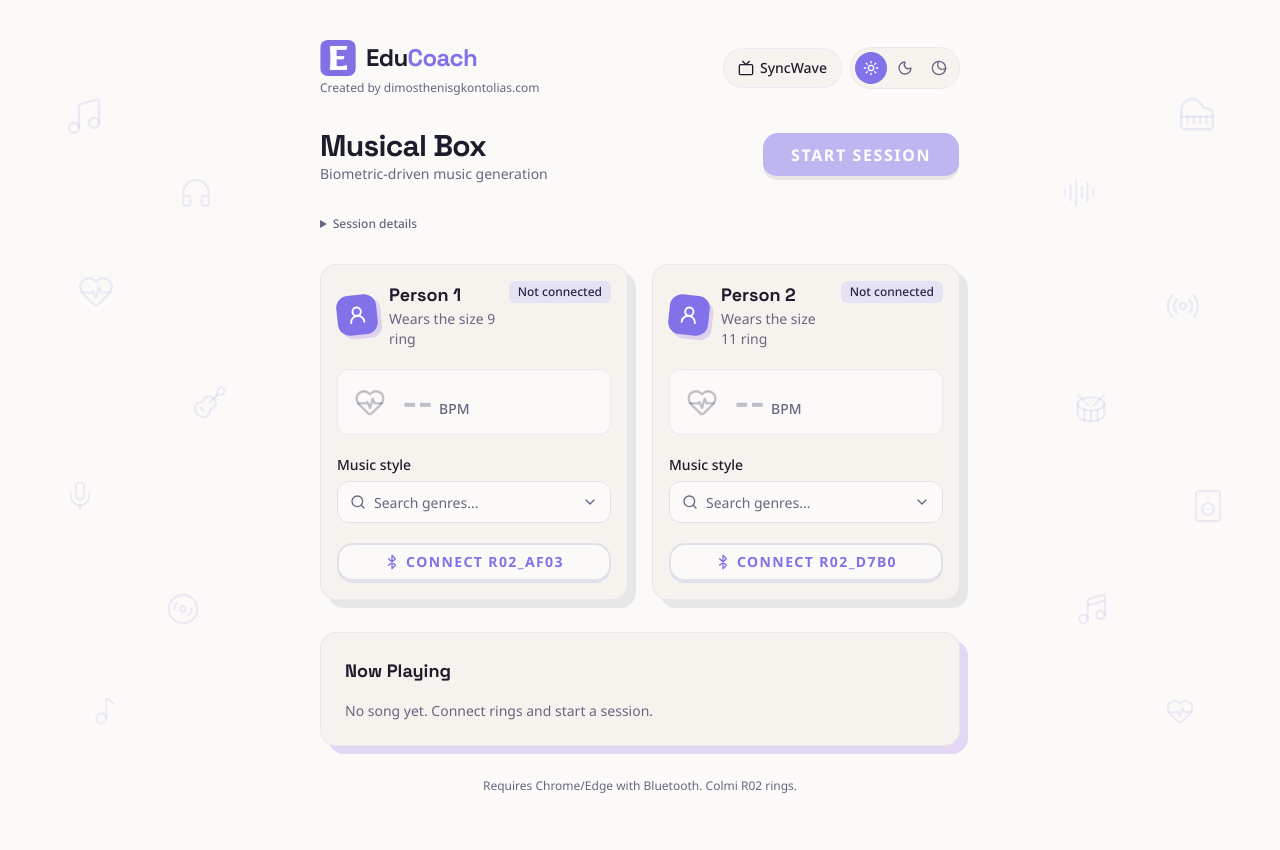
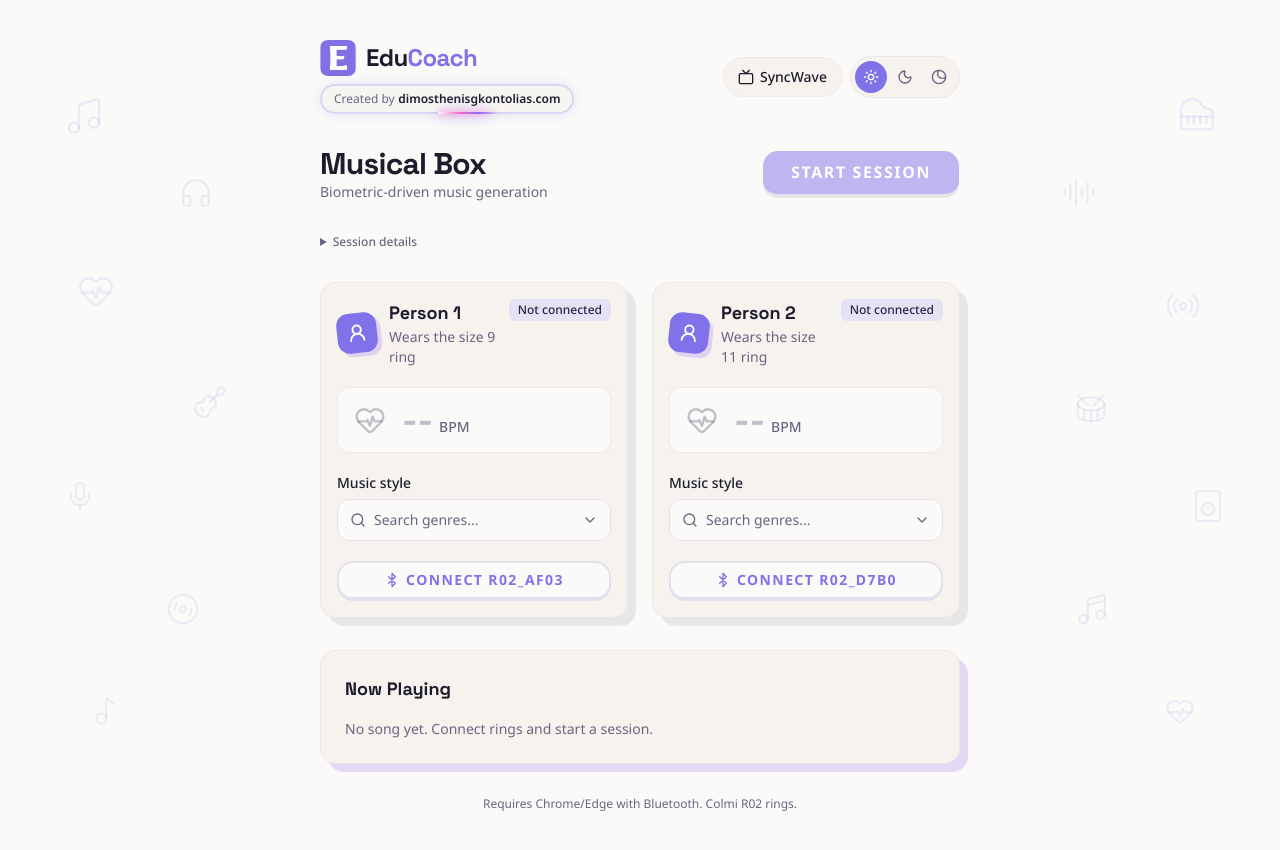
Before and after one commit to dgodolias/suno-musical-box, a Next.js app in the folder webapp/: page / in a window 1280 px wide. Built offline with nearby package versions, Linux system fonts and the light colour scheme.

Commit message:
feat: clickable credit badge with a neon streak running round its border

```diff
--- a/webapp/app/page.tsx
+++ b/webapp/app/page.tsx
@@ -8,6 +8,7 @@ import MusicPlayer from "@/components/music-player";
 import Image from "next/image";
 import FloatingIcons from "@/components/floating-icons";
 import ThemeToggle from "@/components/theme-toggle";
+import Credit from "@/components/credit";
 import { Tv } from "lucide-react";
 import type { RingConnection, RingData } from "@/lib/ble/ring-manager";
 import { HEART_RATE_CHANNEL } from "@/lib/heart-rate-channel";
@@ -475,7 +476,7 @@ export default function Home() {
       <div className="relative mx-auto max-w-2xl px-4 py-10 space-y-8">
         {/* Brand bar */}
         <div className="flex items-center justify-between">
-          <div className="space-y-1">
+          <div className="space-y-2">
             <div className="flex items-center gap-2.5">
               {/* Same as educoach-platform's <Logo showIcon />: logo-v3 + text wordmark */}
               <Image src="/brand/logo.png" alt="" width={36} height={36} priority className="rounded-lg" />
@@ -483,12 +484,7 @@ export default function Home() {
                 Edu<span className="text-primary">Coach</span>
               </span>
             </div>
-            <p className="text-xs text-muted-foreground">
-              Created by{" "}
-              <a href="https://dimosthenisgkontolias.com" target="_blank" rel="noopener noreferrer" className="hover:text-foreground hover:underline">
-                dimosthenisgkontolias.com
-              </a>
-            </p>
+            <Credit className="text-xs" />
           </div>
           <div className="flex items-center gap-2">
             {/* Opens in a tab of its own (the same one each time); drag it out onto a TV */}
--- /dev/null
+++ b/webapp/components/credit.tsx
@@ -0,0 +1,87 @@
+const SITE = "https://dimosthenisgkontolias.com";
+
+// A badge whose border carries a neon light that runs round it, again and
+// again, so the eye goes to it. The light is a short gradient moving along the
+// badge's rounded outline (offset-path), seen only through a ring masked to
+// the border itself, with a glow around it. Its styles travel with it (React
+// puts them in <head> once), so it looks the same on every page whatever the
+// global stylesheet holds.
+const STYLES = `
+.credit-badge {
+  position: relative;
+  display: inline-flex;
+  align-items: center;
+  gap: 0.3em;
+  padding: 0.4em 1em;
+  border-radius: 9999px;
+  border: 2px solid hsl(var(--primary) / 0.25);
+  background: hsl(var(--card) / 0.75);
+  color: hsl(var(--muted-foreground));
+  box-shadow: 0 0 14px hsl(var(--primary) / 0.18);
+  text-decoration: none;
+  white-space: nowrap;
+  transition: color 0.2s, border-color 0.2s, box-shadow 0.2s;
+}
+.credit-badge:hover {
+  color: hsl(var(--foreground));
+  border-color: hsl(var(--primary) / 0.5);
+  box-shadow: 0 0 20px hsl(var(--primary) / 0.35);
+}
+.credit-badge strong {
+  color: hsl(var(--foreground));
+  font-weight: 600;
+}
+.credit-glow {
+  position: absolute;
+  inset: -2px;
+  border-radius: inherit;
+  pointer-events: none;
+  filter: drop-shadow(0 0 3px hsl(322 95% 68%)) drop-shadow(0 0 8px hsl(252 90% 70% / 0.7));
+}
+.credit-beam {
+  position: absolute;
+  inset: 0;
+  padding: 2px;
+  border-radius: inherit;
+  -webkit-mask: linear-gradient(#000 0 0) content-box, linear-gradient(#000 0 0);
+  -webkit-mask-composite: xor;
+  mask: linear-gradient(#000 0 0) content-box exclude, linear-gradient(#000 0 0);
+}
+.credit-beam::after {
+  content: "";
+  position: absolute;
+  /* A thin streak, so it lights only the stretch of border it is on */
+  width: 5em;
+  height: 8px;
+  background: linear-gradient(to left, #fff, hsl(322 95% 70%), hsl(252 90% 70%), transparent);
+  offset-path: rect(0 auto auto 0 round 9999px);
+  offset-anchor: 90% 50%;
+  animation: credit-orbit 3.2s linear infinite;
+}
+@keyframes credit-orbit {
+  to { offset-distance: 100%; }
+}
+@media (prefers-reduced-motion: reduce) {
+  .credit-beam::after { animation: none; offset-distance: 20%; }
+}
+`;
+
+/** "Created by dimosthenisgkontolias.com", linking to the site. */
+export default function Credit({ className = "" }: { className?: string }) {
+  return (
+    <a
+      href={SITE}
+      target="_blank"
+      rel="noopener noreferrer"
+      // SyncWave goes full screen on double-click; not from here
+      onDoubleClick={(event) => event.stopPropagation()}
+      className={`credit-badge ${className}`}
+    >
+      <style href="musical-box-credit-streak" precedence="default">{STYLES}</style>
+      <span aria-hidden className="credit-glow">
+        <span className="credit-beam" />
+      </span>
+      Created by <strong>dimosthenisgkontolias.com</strong>
+    </a>
+  );
+}
--- a/webapp/components/syncwave.tsx
+++ b/webapp/components/syncwave.tsx
@@ -2,6 +2,7 @@
 
 import { useEffect, useRef, useState, type RefObject } from "react";
 import ThemeToggle from "@/components/theme-toggle";
+import Credit from "@/components/credit";
 import Waveform from "@/components/waveform";
 import type { Replay } from "@/lib/db";
 import {
@@ -152,9 +153,9 @@ export default function SyncWave({ replay, song = false }: { replay?: Replay | n
     >
       <Waveform ratesRef={ratesRef} songRef={songRef} />
       {plan && <WaitBar plan={plan} done={ready} />}
-      <p className="absolute inset-x-0 bottom-[7vh] px-4 text-center text-[clamp(11px,0.9vw,18px)] text-muted-foreground/70">
-        Created by dimosthenisgkontolias.com
-      </p>
+      <div className="absolute inset-x-0 bottom-[6vh] flex justify-center px-4 text-[clamp(12px,1vw,20px)]">
+        <Credit />
+      </div>
       {ready && (
         <div
           key="ready"
```
Also changed, not shown: 1 other file (tests, documents, lock files or other folders).
